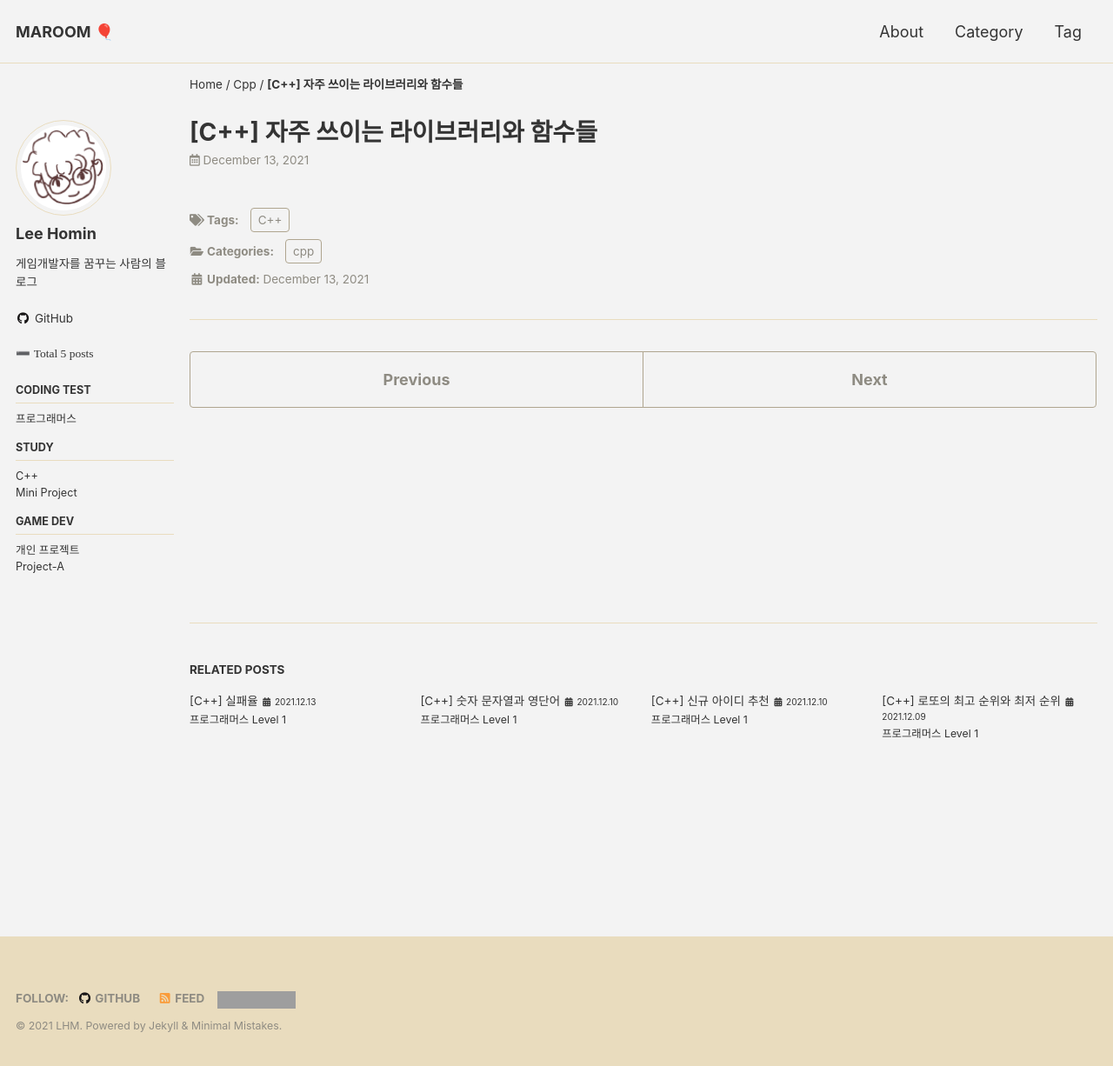
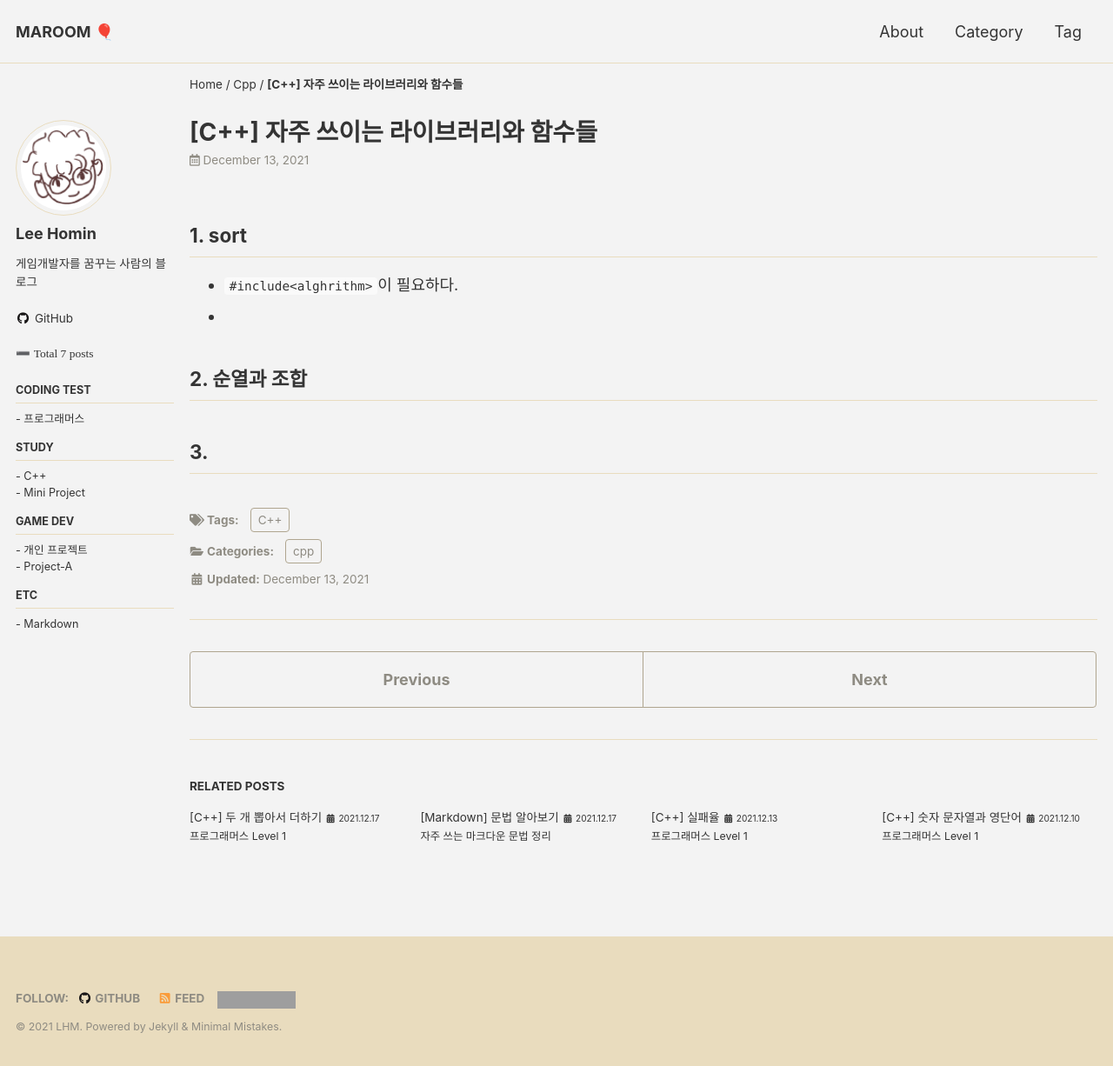
Before and after one commit to Squidward79/Squidward79.github.io, a Jekyll site: the page built from _posts/C++/2021-12-13-cpp_libraries.md, in a window 1280 px wide and 1226 px high. Shown: the whole window at 87% size. Built offline with Jekyll 4.4.1, drawn with Linux system fonts in a browser that asks for light colours; cached includes are drawn as plain includes; grey boxes are pictures that could not be loaded.

Commit message:
포스팅

````diff
--- a/_data/navigation.yml
+++ b/_data/navigation.yml
@@ -11,22 +11,27 @@ main:
 sidemenu:
   - title: Coding Test
     children:
-      - title: "프로그래머스"
+      - title: "- 프로그래머스"
         url: /categories/programmers/
 
   - title: Study
     children:
-      - title: "C++"
+      - title: "- C++"
         url: /categories/cpp/
-      - title: "Mini Project"
+      - title: "- Mini Project"
          # url :
 
   - title: Game Dev
     children:
-      - title: "개인 프로젝트"
+      - title: "- 개인 프로젝트"
         url: /categories/
-      - title: "Project-A"
+      - title: "- Project-A"
        # url: /tag/
+
+  - title: ETC
+    children:
+      - title: "- Markdown"
+        url: /categories/etc/
 
 # 카테고리 폴더에 category확인.
 # 공백인 부분은 -로 이을것
--- a/_posts/C++/2021-12-13-cpp_libraries.md
+++ b/_posts/C++/2021-12-13-cpp_libraries.md
@@ -12,3 +12,11 @@ last_modified_at: 2021-12-13
 
 breadcrumb: true
 ---
+
+## 1. sort
+  - `#include<alghrithm>`이 필요하다.
+  -
+
+## 2. 순열과 조합
+
+## 3.
--- /dev/null
+++ b/_posts/ETC/2021-12-17-markdown.md
@@ -0,0 +1,60 @@
+---
+title:  "[Markdown] 문법 알아보기"
+excerpt: "자주 쓰는 마크다운 문법 정리"
+
+categories:
+  - etc
+tags:
+  - [etc]
+
+date: 2021-12-17
+
+breadcrumb: true
+---
+
+---
+<br><br>
+# - 표 그리기
+> 정해진 형식 |--|--| 으로 칸의 구분을 해준다.
+```
+| 제목 | 내용 |
+|  -- |  --  |
+| ㅁㅁ | ㄴㄴ |
+| ㅇㅇ | ㅂㅂ |
+```
+### 예시)
+| 제목 | 내용 |
+| ---- | ---- |
+| ㅁㅁ | ㄴㄴ |
+| ㅇㅇ | ㅂㅂ |
+
+---
+<br><br>
+
+
+# - Expander control(접기/펼치기)
+
+> div markdown=”1” 은 jekyll에서 html사이에 markdown을 인식 하기 위한 코드입니다.   [출처](https://inasie.github.io/it%EC%9D%BC%EB%B0%98/%EB%A7%88%ED%81%AC%EB%8B%A4%EC%9A%B4-expander-control/)
+
+  html 코드를 이용한다.
+
+```
+<details>
+<summary>접기 펼치기 텍스트</summary>
+<div markdown="1">
+
+  내 용
+
+</div>
+</details>
+```
+
+### 예시)
+<details>
+<summary>접기 펼치기 텍스트</summary>
+<div markdown="1">
+
+  내 용
+
+</div>
+</details>
--- /dev/null
+++ b/_posts/Programmers/2021-12-17-programmers_05.md
@@ -0,0 +1,117 @@
+---
+title:  "[C++] 두 개 뽑아서 더하기"
+excerpt: "프로그래머스 Level 1"
+
+categories:
+  - programmers
+tags:
+  - [Coding Test,C++]
+
+date: 2021-12-17
+
+breadcrumb: true
+---
+
+## < 실패율 >
+
+### 레벨 : 1
+### 언어: c++
+
+#### [📂문제 링크](https://programmers.co.kr/learn/courses/30/lessons/68644)
+
+<details>
+<summary>문제접기/펼치기 버튼</summary>
+<div markdown="1">
+<br>
+
+## 두 개 뽑아서 더하기
+
+### 문제 설명
+---
+정수 배열 numbers가 주어집니다. numbers에서 서로 다른 인덱스에 있는 두 개의 수를 뽑아 더해서 만들 수 있는 모든 수를 배열에 오름차순으로 담아 return 하도록 solution 함수를 완성해주세요.
+
+### 제한사항
+---
+numbers의 길이는 2 이상 100 이하입니다.
+numbers의 모든 수는 0 이상 100 이하입니다.
+
+---
+### 입출력 예
+
+| numbers     | result        |
+| ----------- | ------------- |
+| [2,1,3,4,1] | [2,3,4,5,6,7] |
+| [5,0,2,7]   | [2,5,7,9,12]  |
+
+---
+### 입출력 예 설명
+
+ - 입출력 예 #1
+
+    2 = 1 + 1 입니다. (1이 numbers에 두 개 있습니다.)
+
+    3 = 2 + 1 입니다.
+
+    4 = 1 + 3 입니다.
+
+    5 = 1 + 4 = 2 + 3 입니다.
+
+    6 = 2 + 4 입니다.
+
+    7 = 3 + 4 입니다.
+
+    따라서 `[2,3,4,5,6,7]` 을 return 해야 합니다.
+
+- 입출력 예 #2
+
+    2 = 0 + 2 입니다.
+
+    5 = 5 + 0 입니다.
+
+    7 = 0 + 7 = 5 + 2 입니다.
+
+    9 = 2 + 7 입니다.
+
+    12 = 5 + 7 입니다.
+
+    따라서 `[2,5,7,9,12]` 를 return 해야 합니다.
+</div>
+</details>
+
+***
+###  🔶 `나의 풀이법`
+
+> 처음에는 순열조합을 이용해서 풀려고 했지만, 몇가지 테스트케이스에서 시간초과가 발생하는 문제가 있어서, 단순하게 생각하는 방식으로 돌아와 2중for문으로 풀었다.
+
+```c++
+#include <string>
+#include <vector>
+#include <algorithm>
+
+using namespace std;
+
+vector<int> solution(vector<int> numbers) {
+    vector<int> answer;
+
+    int sum;
+    for(int i=0; i<numbers.size()-1; i++)
+    {
+        for(int j=i+1; j<numbers.size(); j++)
+        {
+            //두 수를 더한 수가 answer에 없을 경우에만 answer에 추가
+            sum = numbers[i] + numbers[j];
+            if(answer.end() == find(answer.begin(),answer.end(),sum))
+                answer.push_back(sum);
+        }
+    }
+    sort(answer.begin(),answer.end());
+
+    return answer;
+}
+
+```
+<br>
+다른사람의 풀이를 봤더니, set을 이용하여 아주 깔끔하게 풀어낸 것이 있었다.<br>
+
+
+<br>
````
Also changed, not shown: _posts/Programmers/2021-12-13-programmers_04.md (+2 -2 lines), categories/category-etc.md (added, +12 -0 lines).
